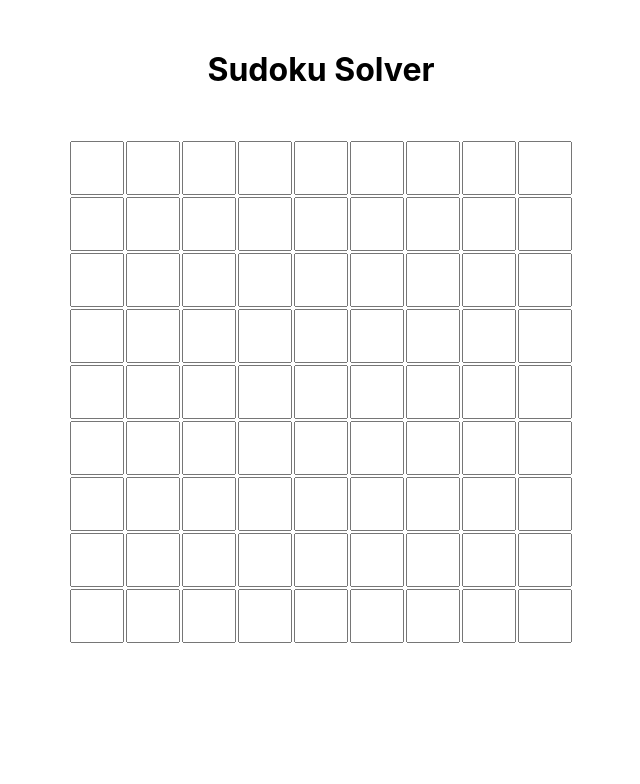
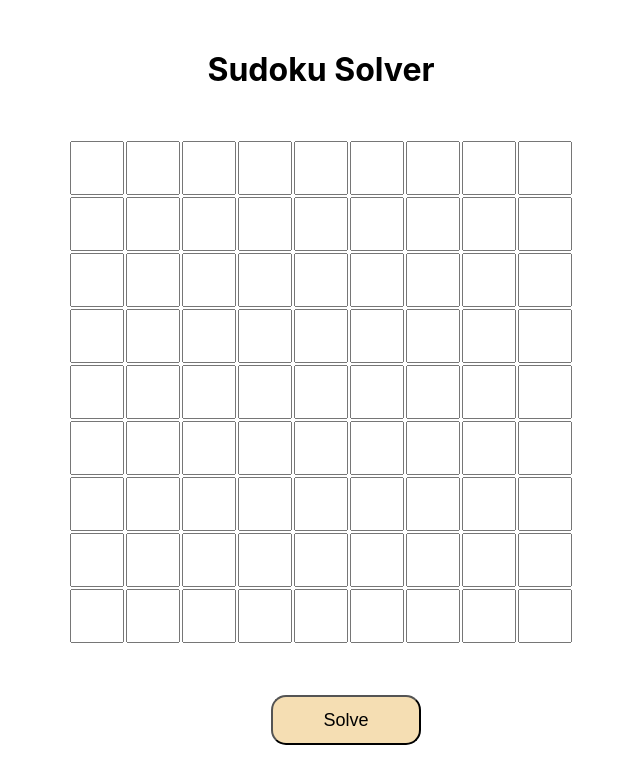
Before and after one commit to Vbif322/sudoku, a React (Create React App) app: page / in a window 1280 px wide. Shown: the top 784 px of the page, without its empty margins (319-959 px from the left). Built offline with nearby package versions, Linux system fonts and the light colour scheme.

Commit message:
ver 0.02

```diff
--- a/src/App.js
+++ b/src/App.js
@@ -1,29 +1,37 @@
 import "./App.css";
 import React from "react";
 import Board from "./Components/Board";
+import Button from "./Components/Button"
 
 let Arr = [
-  [-1, -1, -1, -1, -1, -1, 8, 3, -1],
-  [-1, -1, -1, -1, 2, 8, -1, -1, 5],
-  [2, -1, 4, -1, 7, -1, -1, -1, 6],
-  [9, -1, 8, -1, -1, 4, 5, -1, 1],
-  [-1, 6, -1, -1, -1, -1, 4, -1, 9],
-  [-1, -1, -1, 6, -1, -1, -1, -1, 8],
-  [6, 7, 2, -1, -1, 1, -1, 8, -1],
-  [-1, 3, -1, -1, -1, 9, -1, 5, -1],
-  [5, -1, -1, -1, -1, 7, -1, -1, -1],
-];
+    [0, 0, 0, 0, 0, 0, 0, 0, 0],
+    [0, 0, 0, 0, 0, 0, 0, 0, 0],
+    [0, 0, 0, 0, 0, 0, 0, 0, 0],
+    [0, 0, 0, 0, 0, 0, 0, 0, 0],
+    [0, 0, 0, 0, 0, 0, 0, 0, 0],
+    [0, 0, 0, 0, 0, 0, 0, 0, 0],
+    [0, 0, 0, 0, 0, 0, 0, 0, 0],
+    [0, 0, 0, 0, 0, 0, 0, 0, 0],
+    [0, 0, 0, 0, 0, 0, 0, 0, 0],
+  ];
+
+
 
 function App() {
-  //const [SudokuArr, setSudokuArr] = React.useState();
 
-  //console.log(...Array(9).keys());
+    const [, setInputNum] = React.useState(0);
+    let ArrToSend = Arr.join('')
+    for (let i=0;ArrToSend.length>i;i++)
+        ArrToSend = ArrToSend.replace(',','')
 
   return (
     <div className="container">
       <div className="header">
         <h1>Sudoku Solver</h1>
-        <Board />
+        <Board Arr={Arr} ArrToSend={ArrToSend} setInputNum={setInputNum}/>
+      </div>
+      <div>
+        <Button ArrToSend={ArrToSend}/>
       </div>
     </div>
   );
--- a/src/Components/Board.jsx
+++ b/src/Components/Board.jsx
@@ -2,37 +2,11 @@ import React from "react";
 import "./Board.css";
 import Cell from "./Cell";
 
-/*  let Arr = [
-    [-1, -1, -1, -1, -1, -1, 8, 3, -1],
-    [-1, -1, -1, -1, 2, 8, -1, -1, 5],
-    [2, -1, 4, -1, 7, -1, -1, 9, 6],
-    [9, -1, 8, -1, -1, 4, 5, -1, 1],
-    [-1, 6, -1, -1, -1, -1, 4, -1, 9],
-    [-1, -1, -1, 6, -1, -1, -1, -1, 8],
-    [6, 7, 2, -1, -1, 1, -1, 8, -1],
-    [-1, 3, -1, -1, -1, 9, -1, 5, -1],
-    [5, -1, -1, -1, -1, 7, -1, -1, -1],
-  ]; */
-
-  let Arr1 = [
-    [0, 0, 0, 0, 0, 0, 0, 0, 0],
-    [0, 0, 0, 0, 0, 0, 0, 0, 0],
-    [0, 0, 0, 0, 0, 0, 0, 0, 0],
-    [0, 0, 0, 0, 0, 0, 0, 0, 0],
-    [0, 0, 0, 0, 0, 0, 0, 0, 0],
-    [0, 0, 0, 0, 0, 0, 0, 0, 0],
-    [0, 0, 0, 0, 0, 0, 0, 0, 0],
-    [0, 0, 0, 0, 0, 0, 0, 0, 0],
-    [0, 0, 0, 0, 0, 0, 0, 0, 0],
-  ];
-
 let a = [0,1,2,3,4,5,6,7,8];
 
 
-function Board() {
+function Board( {Arr, setInputNum} ) {
 
-    const [, setInputNum] = React.useState(0);
-    console.log(Arr1[0])
 
   return (
     <div>
@@ -44,7 +18,7 @@ function Board() {
                   {a.map((col,cIndex) => {
                     return (
                       <td key={rIndex + cIndex}>
-                        <Cell Arr1 = {Arr1} row = {row} col = {col} setInputNum = {setInputNum} num = {Arr1[row][col] === 0 ? "" : Arr1[row][col]} />
+                        <Cell Arr = {Arr} row = {row} col = {col} setInputNum = {setInputNum} num = {Arr[row][col] === 0 ? "" : Arr[row][col]} />
                       </td>
                     );
                   })}
--- /dev/null
+++ b/src/Components/Button.css
@@ -0,0 +1,17 @@
+.sendButton{
+    padding-top: 50px;
+    width: 100px;
+    height: 100px;
+    margin-left: auto;
+    margin-right: auto;
+}
+
+.sendButton button {
+    width: 150px;
+    height: 50px;
+    border-radius: 15px;
+    font-size: large;
+    background-color: wheat;
+    cursor: pointer;
+
+}
--- /dev/null
+++ b/src/Components/Button.jsx
@@ -0,0 +1,15 @@
+import React from 'react'
+import './Button.css'
+
+function Button( {ArrToSend} ) {
+    const Send = () => {
+        console.log(ArrToSend)
+    }
+  return (
+    <div className='sendButton'>
+    <button onClick ={Send}>Solve</button>
+    </div>
+  )
+}
+
+export default Button;
--- a/src/Components/Cell.jsx
+++ b/src/Components/Cell.jsx
@@ -2,19 +2,17 @@ import React from 'react'
 import './Cell.css'
 
 
-function Cell( { num, row, col, setInputNum, Arr1 } ) {
+function Cell( { num, row, col, setInputNum, Arr } ) {
 
    const onInputHandler = (event) => {
-    setInputNum(event.target.value)
-    Arr1[row][col] = Number(event.target.value)
+    setInputNum(event)
+    Arr[row][col] = Number(event.target.value)
 
    }
 
-
-
     return (
     <div className='Cell'>
-        <input onChange = {onInputHandler} defaultValue ={num} className='CellInput' />
+        <input maxLength="1" onChange = {onInputHandler} defaultValue ={num} className='CellInput' />
     </div>
   )
 }
```
